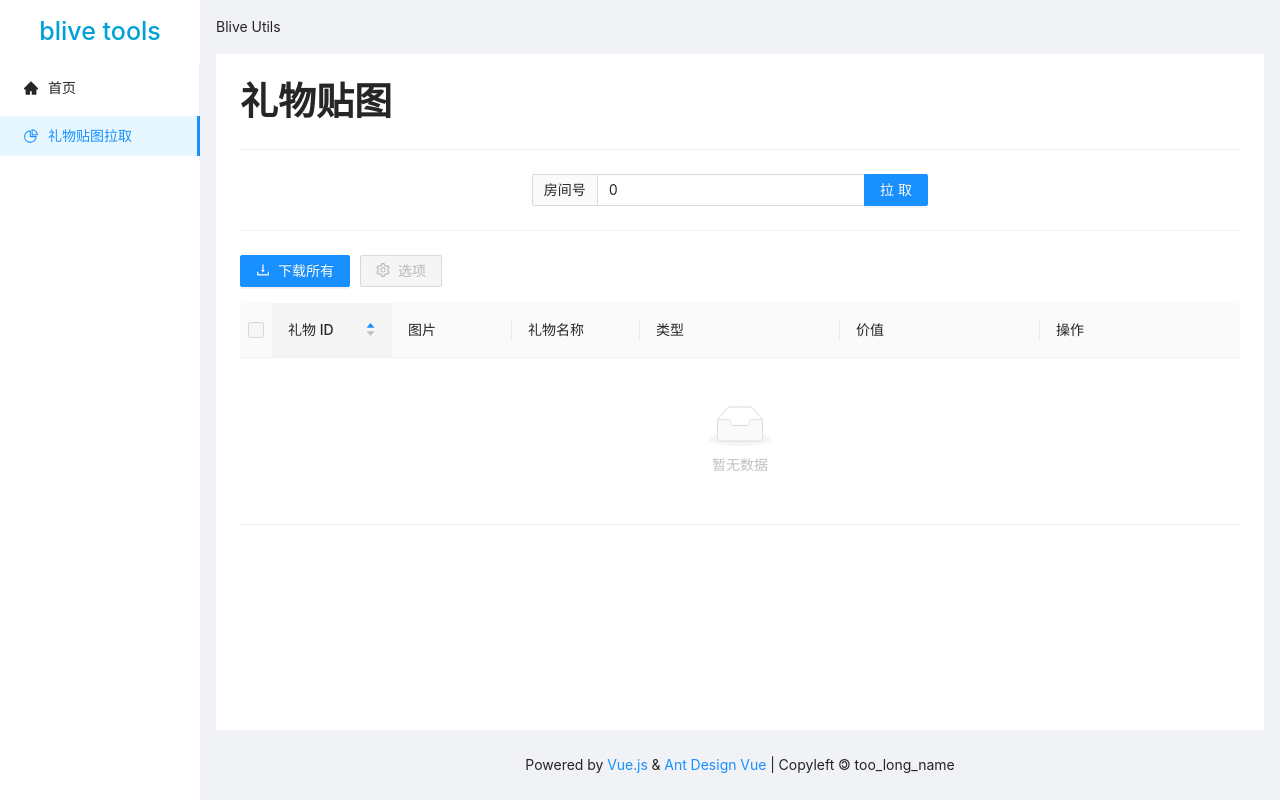
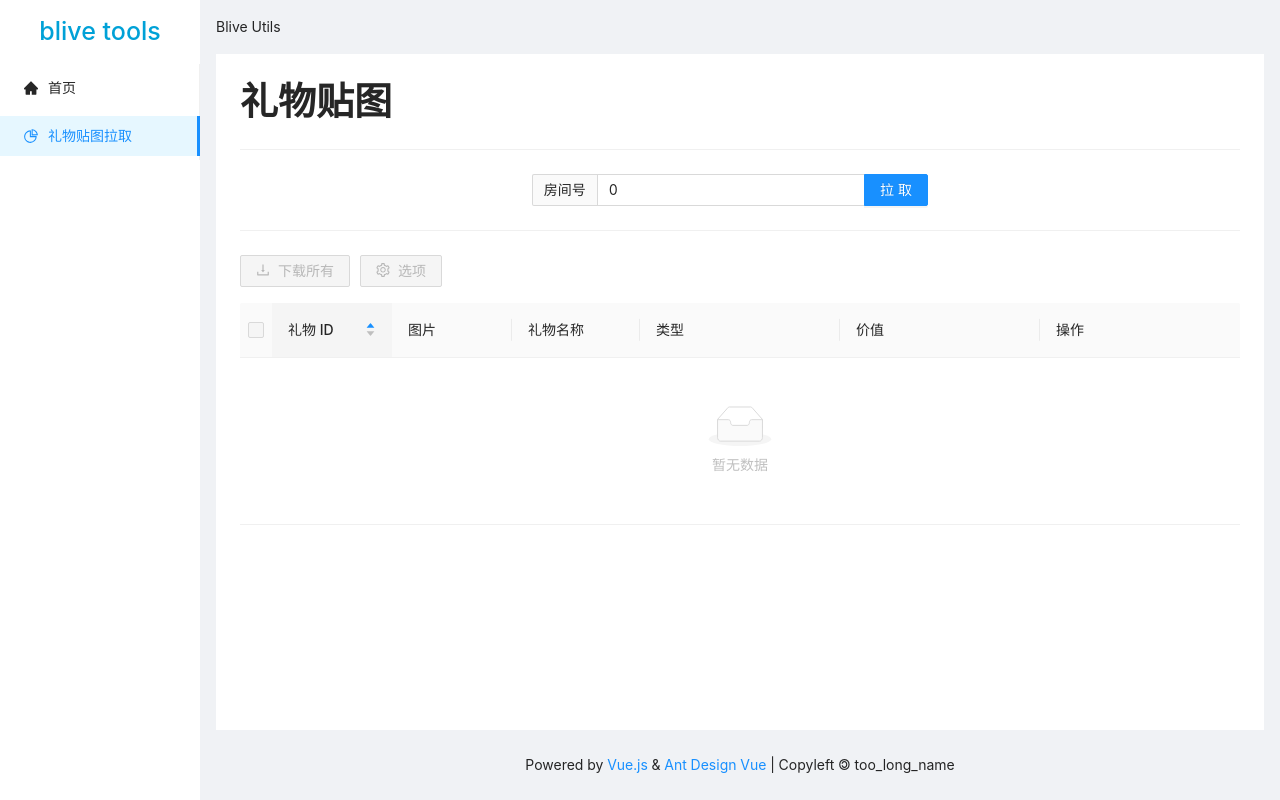
Before and after one commit to Dengzixu/blive-tools-webui, a Vue app: page /gift/image_download in a window 1280 px wide. Built offline with nearby package versions, Linux system fonts and the light colour scheme.

Commit message:
🎨 优化拉取贴图按钮交互

```diff
--- a/src/views/web/gift/NewImgDownloadView.vue
+++ b/src/views/web/gift/NewImgDownloadView.vue
@@ -10,14 +10,14 @@
                  addon-before="房间号"
                  placeholder="输入要拉取贴图的房间号, 0 代表所有拉取所有贴图"
                  style="width: 80%"/>
-        <a-button type="primary" @click="handlePullImage">拉取</a-button>
+        <a-button type="primary" @click="handlePullImage" :loading="onLoading">拉取</a-button>
       </a-input-group>
     </a-col>
   </a-row>
 
   <a-divider/>
   <div style="margin-bottom: 16px;">
-    <a-button type="primary" @click="handleDownloadAll(giftList.list)">
+    <a-button type="primary" @click="handleDownloadAll(giftList.list)" :disabled="giftList.list.length<=0">
       <DownloadOutlined/>
       下载所有
     </a-button>
@@ -124,6 +124,8 @@ export default {
         width: '200px'
       }];
 
+    const onLoading = ref(false);
+
     const roomID = ref(0);
     let giftList = reactive({
       list: [],
@@ -138,6 +140,9 @@ export default {
       // 清空原始列表
       giftList.list = [];
       giftList.map_all = new Map();
+
+      // 设置 onLoading 状态
+      onLoading.value = true;
 
       // 获取礼物列表
       BLiveAPIProxy.giftConfigProxy().then(r => {
@@ -205,11 +210,15 @@ export default {
 
           });
         }
+        // 设置 onLoading 状态
+        onLoading.value = false;
       }).catch(e => {
         Modal.error({
           title: '请求失败',
           content: e.response ? e.response : '网络错误',
         });
+        // 设置 onLoading 状态
+        onLoading.value = false;
       });
 
     }
@@ -230,7 +239,8 @@ export default {
           title: '请求失败',
           content: e.response ? e.response : '网络错误',
         });
-      });;
+      });
+      ;
 
     }
 
@@ -269,6 +279,7 @@ export default {
 
     return {
       columns,
+      onLoading,
       roomID,
       giftList,
       handlePullImage,
```
